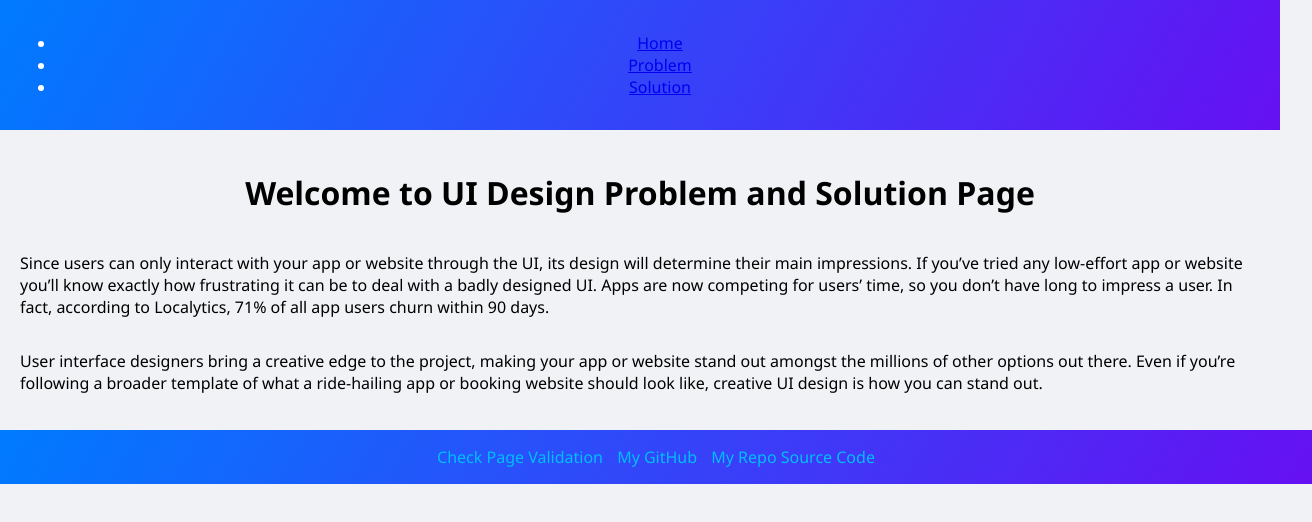
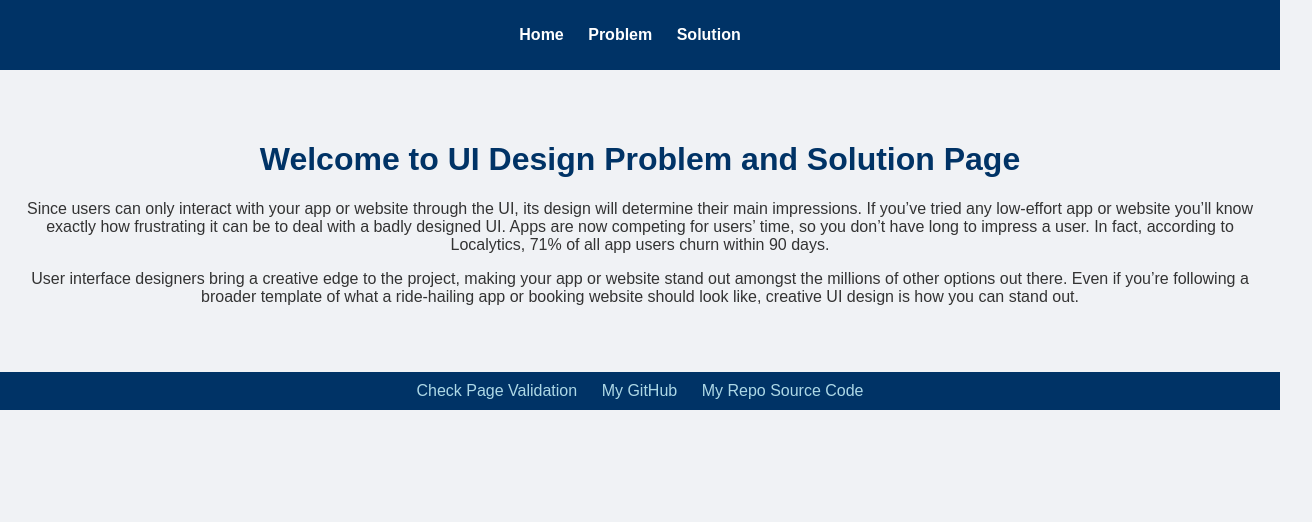
Before and after one commit to BharatVerma77/JULIETT-2.0-FINAL-PROJECT, a plain HTML site: page index.html in a window 1280 px wide. Shown: the whole page, 1312 px wide, since content can reach past the window. Drawn offline with Linux system fonts and the light colour scheme.

Commit message:
Update styles.css

```diff
--- a/styles.css
+++ b/styles.css
@@ -1,88 +1,64 @@
-/* Basic resets and font */
+/* Basic styling */
 body, html {
     margin: 0;
     padding: 0;
-    font-family: 'Segoe UI', Tahoma, Geneva, Verdana, sans-serif;
+    font-family: Arial, sans-serif;
     background: #f0f2f5;
 }
 
-/* Styling for header and footer with gradient background */
-header, footer {
-    text-align: center;
-    padding: 1rem;
-    background-image: linear-gradient(120deg, #007bff, #6610f2);
-    color: white;
+header {
+    background-color: #003366; /* Dark blue header */
+    padding: 10px 0;
 }
 
-/* Main content area styling */
-main {
-    padding: 20px;
-    display: flex;
-    flex-direction: column;
-    align-items: center;
-    justify-content: center;
+nav ul {
+    list-style: none;
+    padding: 0;
+    text-align: center;
 }
 
-/* Styling for form inputs and buttons */
-input[type="text"], button, .form-check-input, .form-check-label {
-    margin: 10px;
+nav ul li {
+    display: inline;
+    margin-right: 20px;
 }
 
-button {
-    transition: background-color 0.3s ease;
+nav ul li a {
+    text-decoration: none;
+    color: white;
+    font-weight: bold;
 }
 
-button:hover {
-    background-color: #0056b3;
+main {
+    text-align: center;
+    padding: 50px 20px;
+    color: #333;
 }
 
-/* Responsive and interactive elements */
-.hamburger-menu {
-    cursor: pointer;
-    display: none; /* Only shown in mobile view */
-}
-
-@media (max-width: 768px) {
-    .hamburger-menu {
-        display: block;
-    }
-
-    nav.active, nav {
-        display: block;
-        margin-top: 10px;
-    }
-}
-
-/* Effects and transitions */
-input[type="text"] {
-    transition: all 0.3s ease-in-out;
-    border: 2px solid #007bff;
-    border-radius: 5px;
-}
-
-input[type="text"]:focus {
-    box-shadow: 0 0 8px #6610f2;
-    outline: none;
-    border-color: #6610f2;
+main h1 {
+    color: #003366;
 }
 
 footer {
-    padding: 1rem;
-    background-color: #343a40; /* Dark background for the footer */
-    color: #ffffff;
+    background-color: #003366;
+    color: white;
     text-align: center;
-    position: relative;
-    bottom: 0;
-    width: 100%;
+    padding: 10px 0;
 }
 
 footer a {
-    color: #00bfff; /* Light blue color for links */
+    color: lightblue;
     text-decoration: none;
-    padding: 0 5px;
+    margin: 0 10px;
 }
 
 footer a:hover {
     text-decoration: underline;
-    color: #ffffff;
 }
+
+/* Responsive adjustments */
+@media (max-width: 768px) {
+    nav ul li {
+        display: block;
+        margin: 10px 0;
+    }
+}
```
